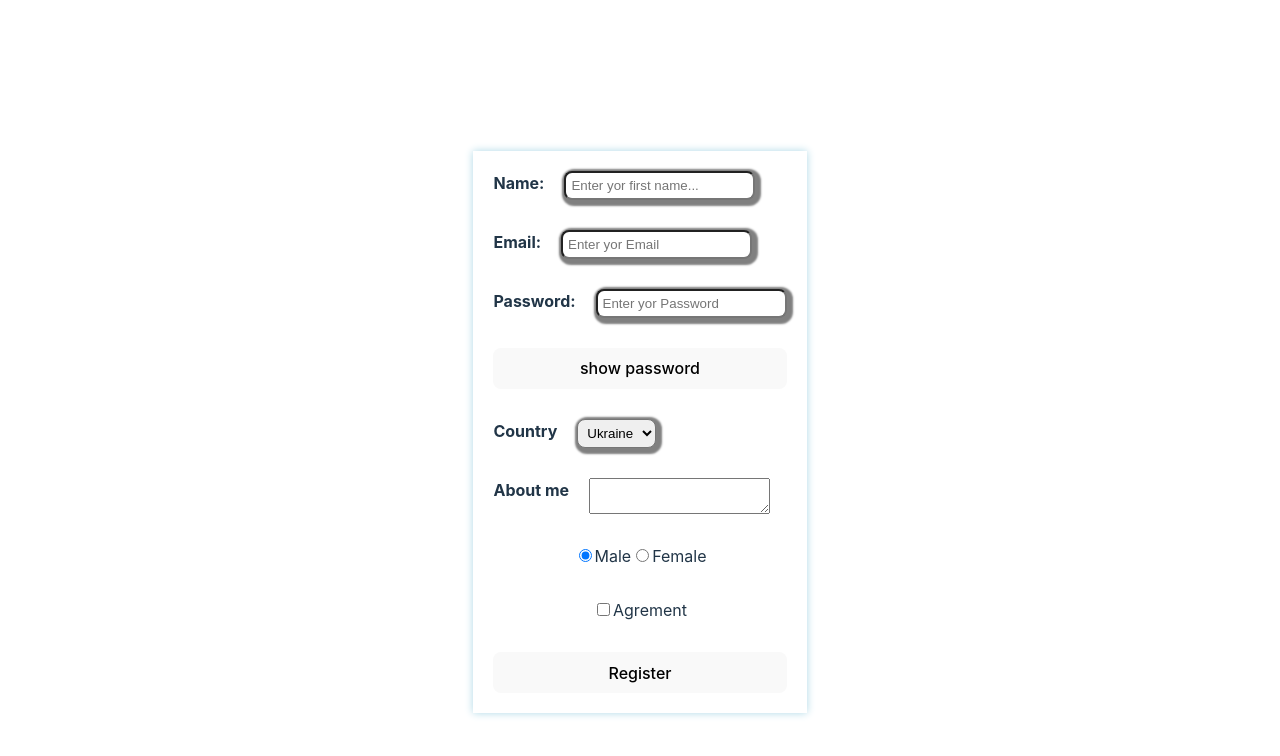
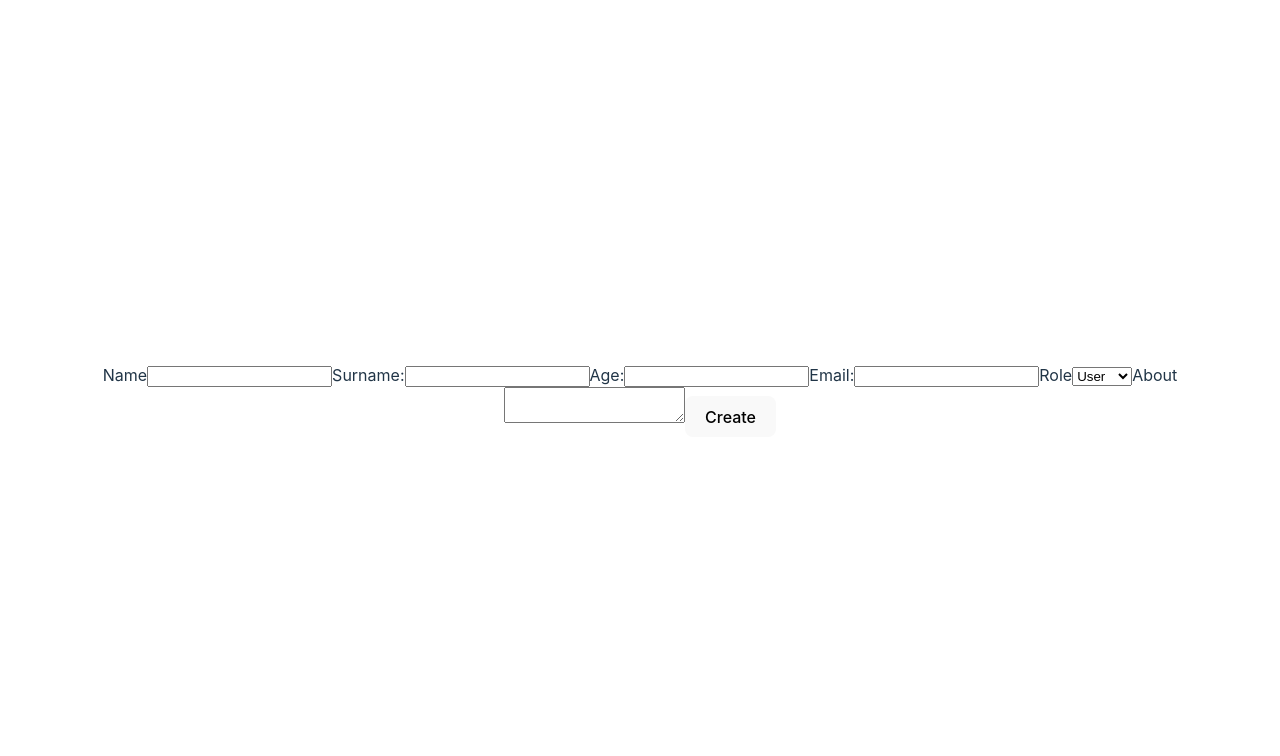
Before and after one commit to BilousPM/work-on-the-synopsis, a React (Vite) app: page / in a window 1280 px wide. Shown: the top 756 px of the page. Built offline with nearby package versions, Linux system fonts and the light colour scheme.

Commit message:
base form with formik

```diff
--- a/package.json
+++ b/package.json
@@ -10,6 +10,7 @@
     "preview": "vite preview"
   },
   "dependencies": {
+    "formik": "^2.4.6",
     "react": "^18.3.1",
     "react-dom": "^18.3.1"
   },
--- a/src/components/App/App.jsx
+++ b/src/components/App/App.jsx
@@ -12,6 +12,7 @@ import ModalApp from "../Modal/ModalApp.jsx";
 import ControlledForm from "../ControlledForm/ControlledForm.jsx";
 import UncontrolledForm from "../UncontrolledForm/UncontrolledForm.jsx";
 import UnContrForm from "../UncontrolledForm/UnContrForm.jsx";
+import Formik from "../Formik/FormikForm.jsx";
 
 export default function App() {
   //  "підняття стану"до батька , щоб змінити стан батька під час події в дитині.
@@ -48,9 +49,10 @@ export default function App() {
 
   return (
     <div>
+      <Formik />
       {/* <UnContrForm /> */}
       {/* <UncontrolledForm onLogin={handleLogin} /> */}
-      <ControlledForm register={register} />
+      {/* <ControlledForm register={register} /> */}
       {/* <ModalApp />
 
       <BtnEffect />
--- /dev/null
+++ b/src/components/Formik/FormikForm.jsx
@@ -0,0 +1,56 @@
+import { Field, Form, Formik } from "formik";
+
+const FormikForm = () => {
+  const initialValues = {
+    name: "",
+    surname: "",
+    age: "",
+    email: "",
+    role: "user",
+    about: "",
+  };
+  const handleSubmit = (data, actions) => {
+    console.log(data);
+    console.log(actions);
+    actions.resetForm();
+  };
+
+  return (
+    <div>
+      <Formik initialValues={initialValues} onSubmit={handleSubmit}>
+        <Form>
+          <label>
+            <span>Name</span>
+            <Field name="name" />
+          </label>
+          <label>
+            <span>Surname:</span>
+            <Field name="surname" />
+          </label>
+          <label>
+            <span>Age:</span>
+            <Field name="age" />
+          </label>
+          <label>
+            <span>Email:</span>
+            <Field name="email" type="email" />
+          </label>
+          <label>
+            <span>Role</span>
+            <Field as="select" name="role">
+              <option value="user">User</option>
+              <option value="admin">Admin</option>
+            </Field>
+          </label>
+          <label>
+            <span>About</span>
+            <Field name="about" as="textarea"></Field>
+          </label>
+          <button type="submit">Create</button>
+        </Form>
+      </Formik>
+    </div>
+  );
+};
+
+export default FormikForm;
```
Also changed, not shown: 1 other file (tests, documents, lock files or other folders).
